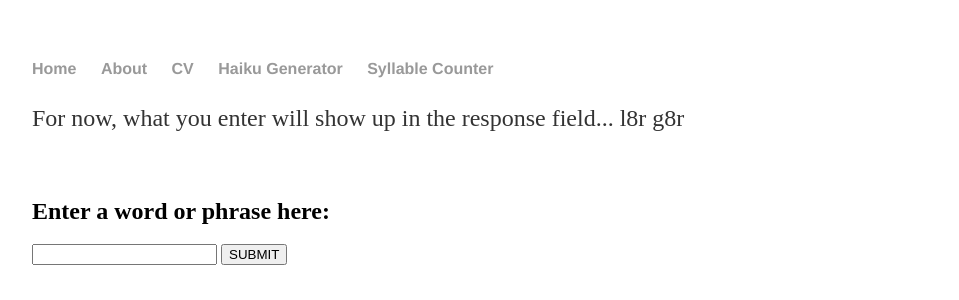
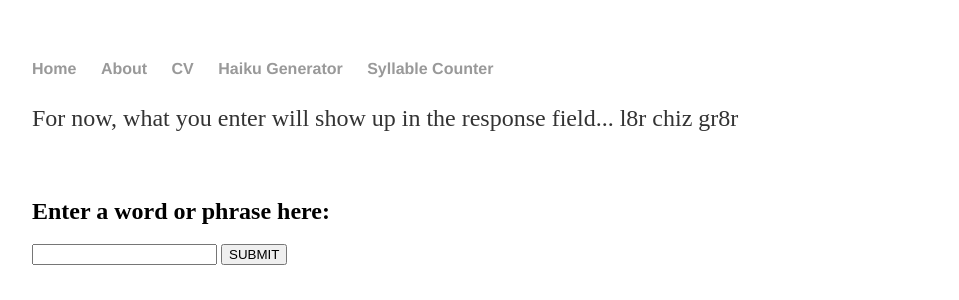
Before and after one commit to SeanEFletcher/SeanEFletcher.github.io, a Jekyll site: the page built from syllable/index.html, in a window 1280 px wide. Shown: the top 300 px of the page, without its empty margins (160-1119 px from the left). Built offline with Jekyll 4.4.1, drawn with Linux system fonts in a browser that asks for light colours.

Commit message:
Update index.html

```diff
--- a/syllable/index.html
+++ b/syllable/index.html
@@ -2,7 +2,7 @@
 layout: default
 title: Syllable Counter
 ---
-<p> For now, what you enter will show up in the response field... l8r g8r</p><br>
+<p> For now, what you enter will show up in the response field... l8r chiz gr8r</p><br>
 <h2 id="prompt">Enter a word or phrase here:</h2>
 
       <form id="form" autocomplete="off">
```
Also changed, not shown: other parts of syllable/index.html (+1 -1 lines).
